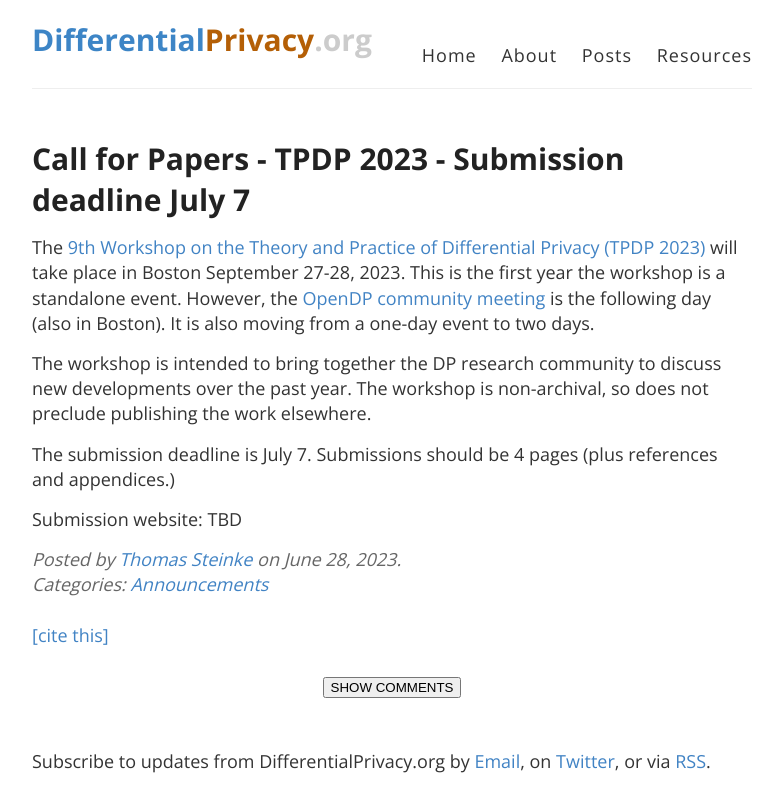
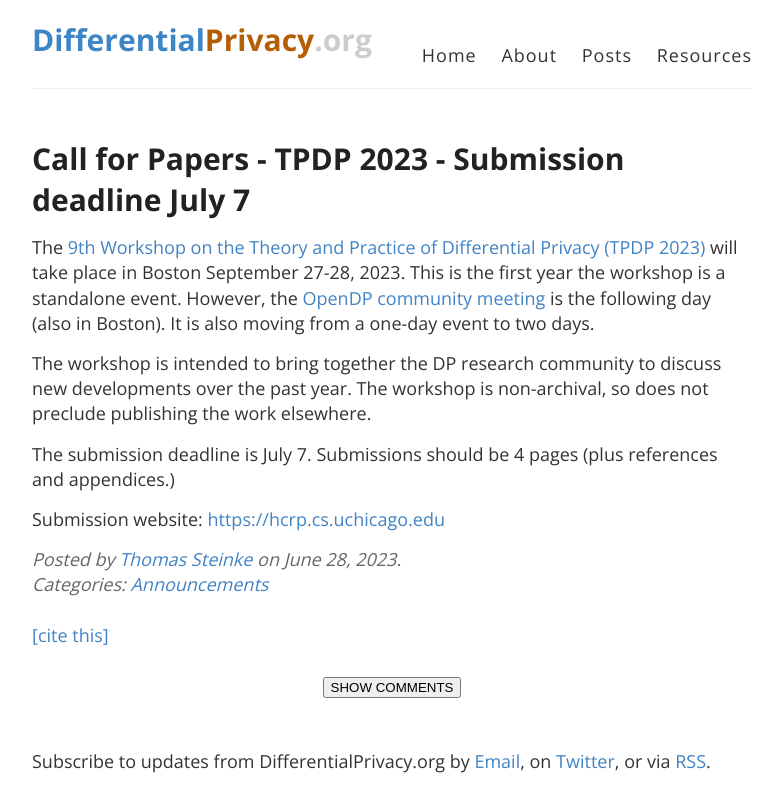
Before and after one commit to differentialprivacy/differentialprivacy, a Jekyll site: the page built from _posts/2023-06-28-tpdp2023.md, in a window 1280 px wide. Shown: the top 812 px of the page, without its empty margins (248-1029 px from the left). Built offline with Jekyll 4.4.1, drawn with Linux system fonts in a browser that asks for light colours; comment, search, counter and statistics services are not loaded.

Commit message:
Update 2023-06-28-tpdp2023.md
add submission url

```diff
--- a/_posts/2023-06-28-tpdp2023.md
+++ b/_posts/2023-06-28-tpdp2023.md
@@ -14,4 +14,4 @@ The workshop is intended to bring together the DP research community to discuss
 
 The submission deadline is July 7. Submissions should be 4 pages (plus references and appendices.)
 
-Submission website: TBD
+Submission website: [https://hcrp.cs.uchicago.edu](https://hcrp.cs.uchicago.edu)
```
